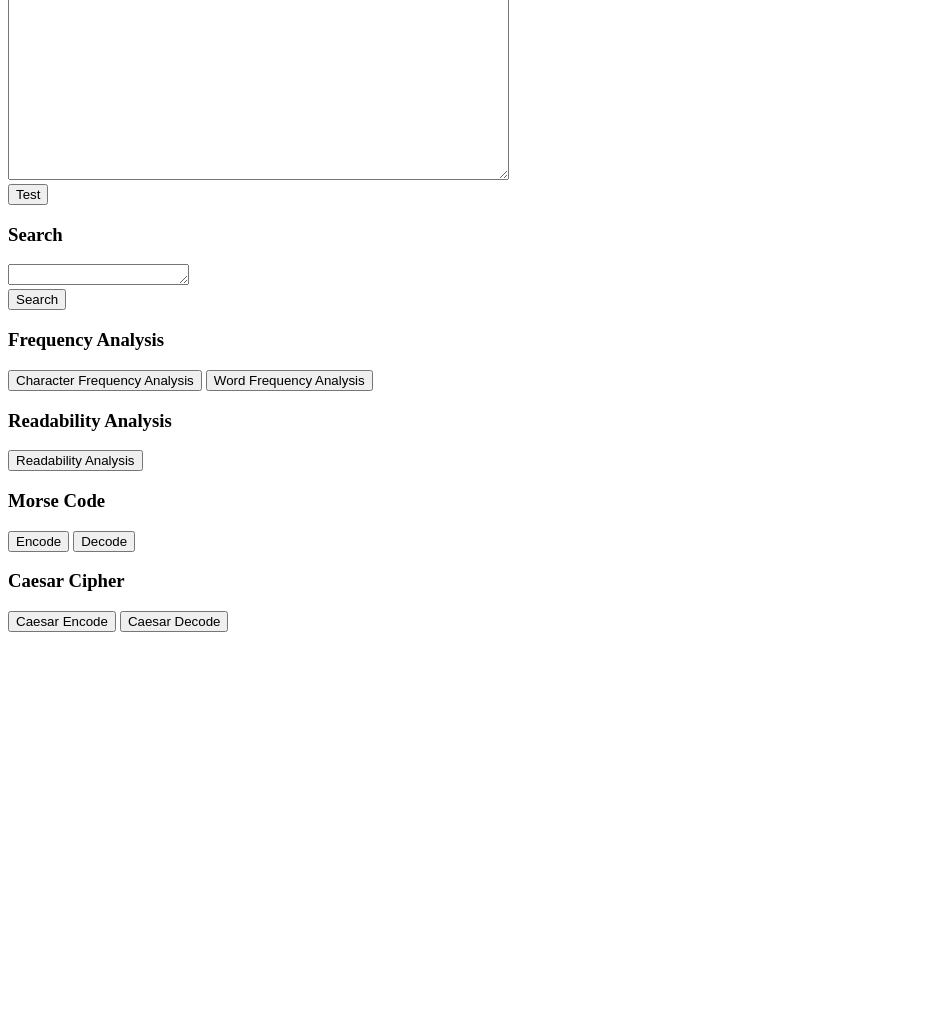
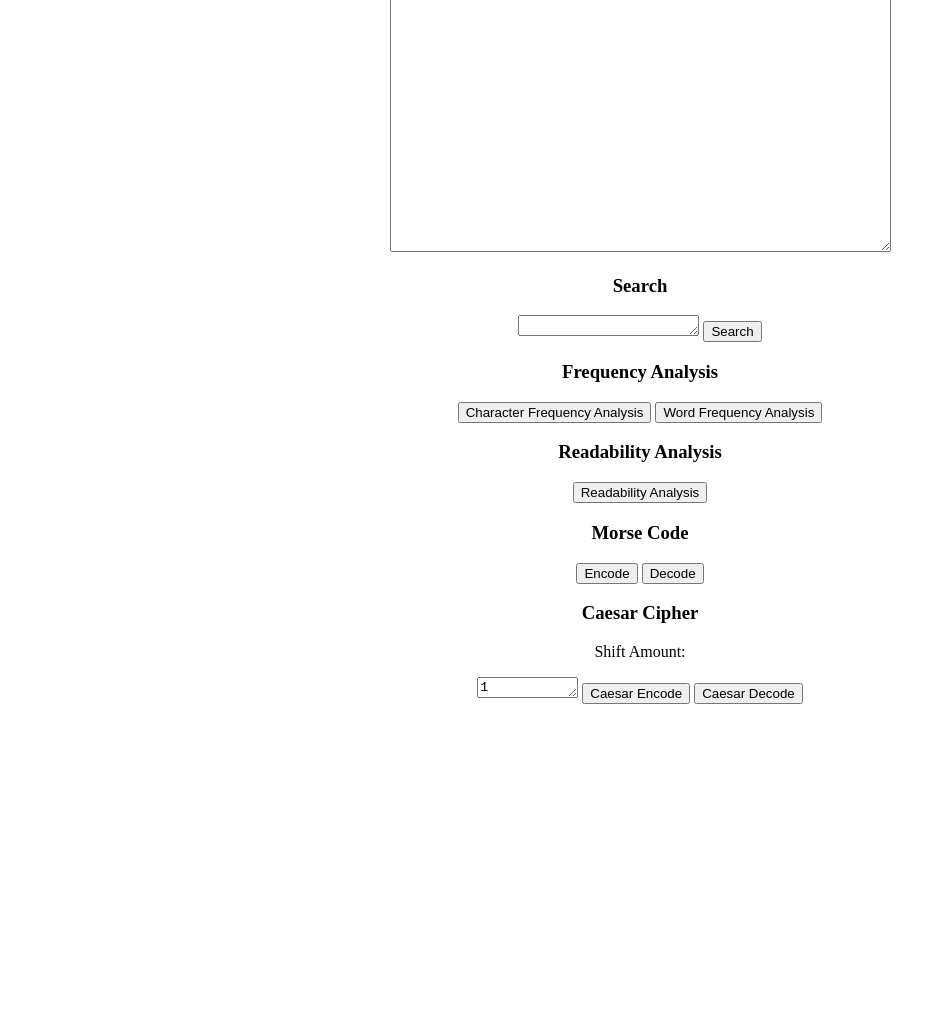
Before and after one commit to jonathanlangner/Text-Analyzer, a plain HTML site: page index.html in a window 1280 px wide. Shown: the part 284-1300 px from the top of the page, without its empty margins (0-946 px from the left). Before the commit the page ends 1228 px from the top, so only its background shows below. Drawn offline with nearby package versions, Linux system fonts and the light colour scheme.

Commit message:
Updated Styling and added base formatting.

```diff
--- a/index.html
+++ b/index.html
@@ -4,6 +4,7 @@
     <meta charset="UTF-8" />
     <meta name="viewport" content="width=device-width, initial-scale=1.0" />
     <title>Text Analyzer</title>
+    <link rel="stylesheet" href="styles.css">
     <script
       src="https://cdnjs.cloudflare.com/ajax/libs/Chart.js/2.5.0/Chart.min.js"
       defer
@@ -11,6 +12,9 @@
     <script src="text-analysis.js" defer></script>
   </head>
   <body>
+    <h1 style="text-align: center;">Text Analyzer</h1>
+    <div class="text-analyzer-container">
+      <div class="tool">
       <form>
           <textarea
             id="to-parse"
@@ -21,9 +25,11 @@
           >Lorem ipsum dolor sit amet consectetur</textarea
           >
         </form>
-    <button id="myBtn">Test</button>
+        <!-- <button id="myBtn">Test</button> -->
+      </div>
+      <div  class="tool">
         <h3>Search</h3>
-    <form>
+        <form style="display: inline;">
           <textarea
             id="search-box"
             name="input"
@@ -33,22 +39,31 @@
           ></textarea>
         </form>
         <button id="search-btn">Search</button>
+      </div>
+        <div  class="tool">
           <h3>Frequency Analysis</h3>
           <button>Character Frequency Analysis</button>
           <button>Word Frequency Analysis</button>
           <h3>Readability Analysis</h3>
           <button>Readability Analysis</button>
+      </div>
+      <div  class="tool">
         <h3>Morse Code</h3>
         <!--Morse Code-->
-    <button>Encode</button>
-    <button>Decode</button>
+        <button id="morse-encode">Encode</button>
+        <button id="morse-decode">Decode</button>
+      </div>
+      <div  class="tool">
         <h3>Caesar Cipher</h3>
         <!--Caesar Cipher-->
-    <button>Caesar Encode</button>
-    <button>Caesar Decode</button>
-
-    <div>
+        <p>Shift Amount:</p>
+        <textarea id="caesar-shift"  rows="1" cols="10">1</textarea>
+        <button id="caesar-encode">Caesar Encode</button>
+        <button id="caesar-decode">Caesar Decode</button>
+      </div>
+        <div class="tool">
           <canvas id="myChart" style="width: 100%; max-width: 600px"></canvas>
+        </div>
       </div>
   </body>
 </html>
--- /dev/null
+++ b/styles.css
@@ -0,0 +1,12 @@
+.text-analyzer-container{
+    display: flex;
+    justify-content: center;
+    flex-wrap: wrap;
+    width: 100%;
+
+}
+
+.tool {
+    width: 100%;
+    text-align: center;
+}
--- a/text-analysis.js
+++ b/text-analysis.js
@@ -1,9 +1,17 @@
+//? Search Functions
+
+const simpleSearch = function(){
+    textSEARCH = document.querySelector("#search-box").value;
+    console.log(textSEARCH);
+    console.log(textToParse.search(textSEARCH));
+    // return textToParse.search(SEARCH);
+}
+
+
 const SEARCH_BTN = document.querySelector("#search-btn").addEventListener("click", simpleSearch);
 let textSEARCH = document.querySelector("#search-box").value;
 let textToParse = document.querySelector("#to-parse").value;
-const parseTextBtn = document.querySelector("#myBtn").addEventListener("click", logContent);
-
-
+// const parseTextBtn = document.querySelector("#myBtn").addEventListener("click", logContent);
 
 const logContent = function(){
     textToParse = document.querySelector("#to-parse").value;
@@ -13,15 +21,6 @@ const logContent = function(){
     console.log(numberNumerals());
 }
 
-
-//? Search Functions
-
-const simpleSearch = function(){
-    textSEARCH = document.querySelector("#search-box").value;
-    console.log(textSEARCH);
-    console.log(textToParse.search(textSEARCH));
-    // return textToParse.search(SEARCH);
-}
 
 //? General Statistics:
 
@@ -97,10 +96,83 @@ const readability = function(){
 }
 
 
+let head;
+const linkedList =  function(d) {
+    this.data = d;
+    this.next = null;
+    this.previous = null;
+}
+
+head = new linkedList(1);
+let second = new linkedList(2);
+let third = new linkedList(3);
+let fourth = new linkedList(4);
+let fifth = new linkedList(5);
+
+
+head.next = second;
+second.next = third;
+third.next = fourth;
+fourth.next = fifth;
+
+second.previous = head;
+third.previous = second;
+fourth.previous = third;
+fifth.previous = fourth;
+
+const printList = function(){
+    let n = head;
+    let listData = [];
+    let i = 0;
+    while(n !== null){
+        listData[i] = n;
+        n = n.next;
+        ++i;
+    }
+    return listData;
+}
+
+const searchList = function(n) {
+    let s = head; // This search is linear from head to tail of the list.
+    while(s.next !== null){
+        if(s.data === n){
+            return true;
+        }
+        s = s.next;
+    }
+    return false;
+}
+
+
+
 
 //?Frequency Analysis
 const frequencyAnalysis = function(){
+    // Top ten words within content
+    const wordFreq = {
+        wordOne: {val: null, freq: null, exists: false},
+        wordTwo: {val: null,  freq:  null, exists: false},
+        wordThree: {val: null, freq: null, exists: false},
+        wordFour: {val: null, freq: null, exists: false},
+        wordFive: {val: null,  freq: null, exists: false},
+        wordSix: {val: null, freq: null, exists: false},
+        wordSeven: {val: null,  freq:  null, exists: false},
+        wordEight: {val: null, freq: null, exists: false},
+        wordNine: {val: null, freq: null, exists: false},
+        wordTen: {val: null,  freq: null, exists: false},
+    };
+    const charFreq = {
 
+    };
+
+    for(let i = 0; i <= textToParse.length; ++i){
+
+        if(textToParse.charAt(i) !== searchList(textToParse.charAt(i))){
+            //Add new character to linked list.
+        }
+        // Otherwise increment value of that character by one.
+
+    }
 }
 
 
@@ -118,11 +190,14 @@ const morseDecode = function(){
 
 
 //? Caesar Cipher
+let caesarShift = document.querySelector("#caesar-shift").value;
+
 const caesarEncode = function(){
+
 
 }
 
-
+const CAESARENCODE = document.querySelector("#caesar-encode").addEventListener("click", caesarEncode);
 const caesarDecode = function(){
 
 }
```
Lines whose indentation alone changed are shown as unchanged.
